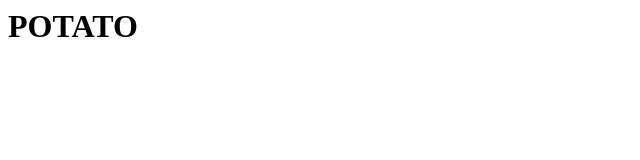
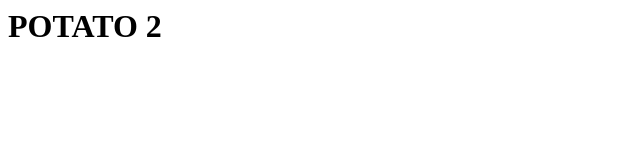
Before and after one commit to MorenoIgor/meusite, a plain HTML site: page index.html in a window 1280 px wide. Shown: the full height of the page, 0-640 px from the left. Drawn offline with Linux system fonts and the light colour scheme.

Commit message:
Update index.html

```diff
--- a/index.html
+++ b/index.html
@@ -1 +1 @@
-<h1>POTATO</h1>
+<h1>POTATO 2</h1>
```
